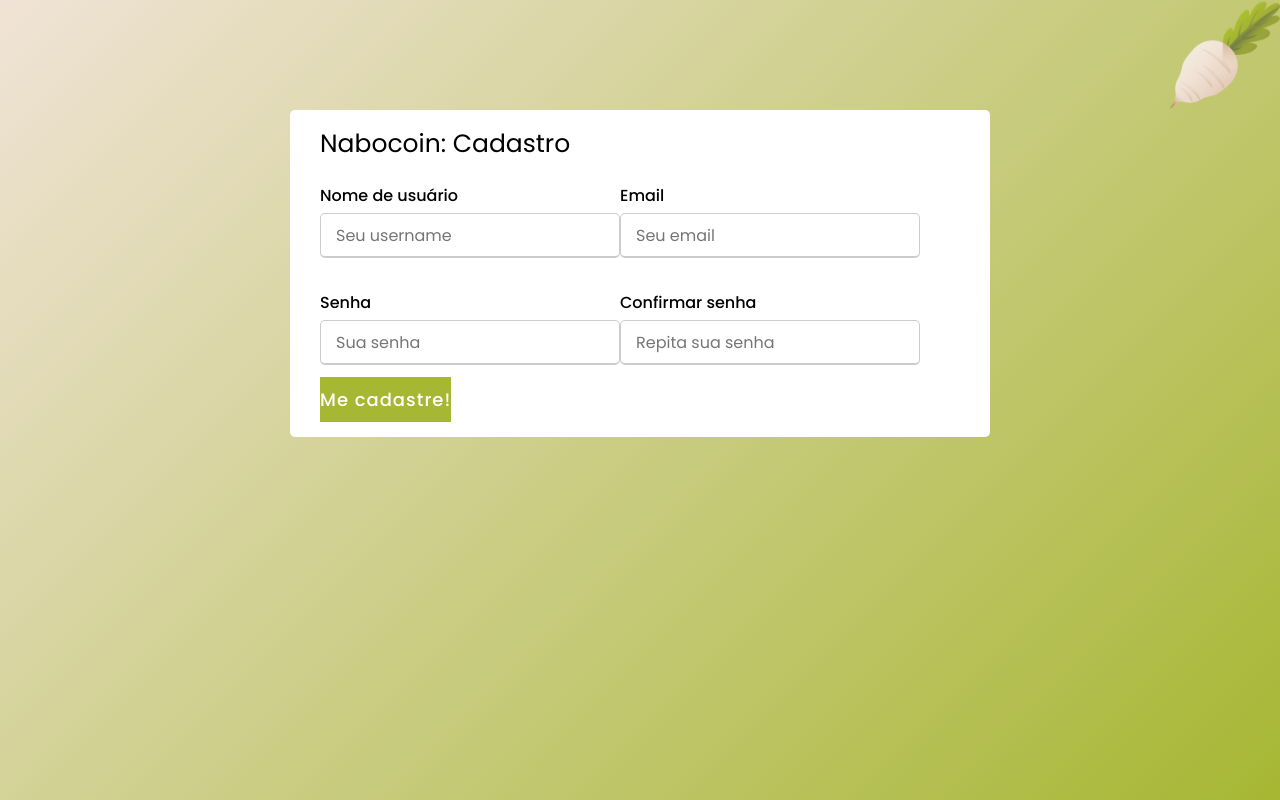
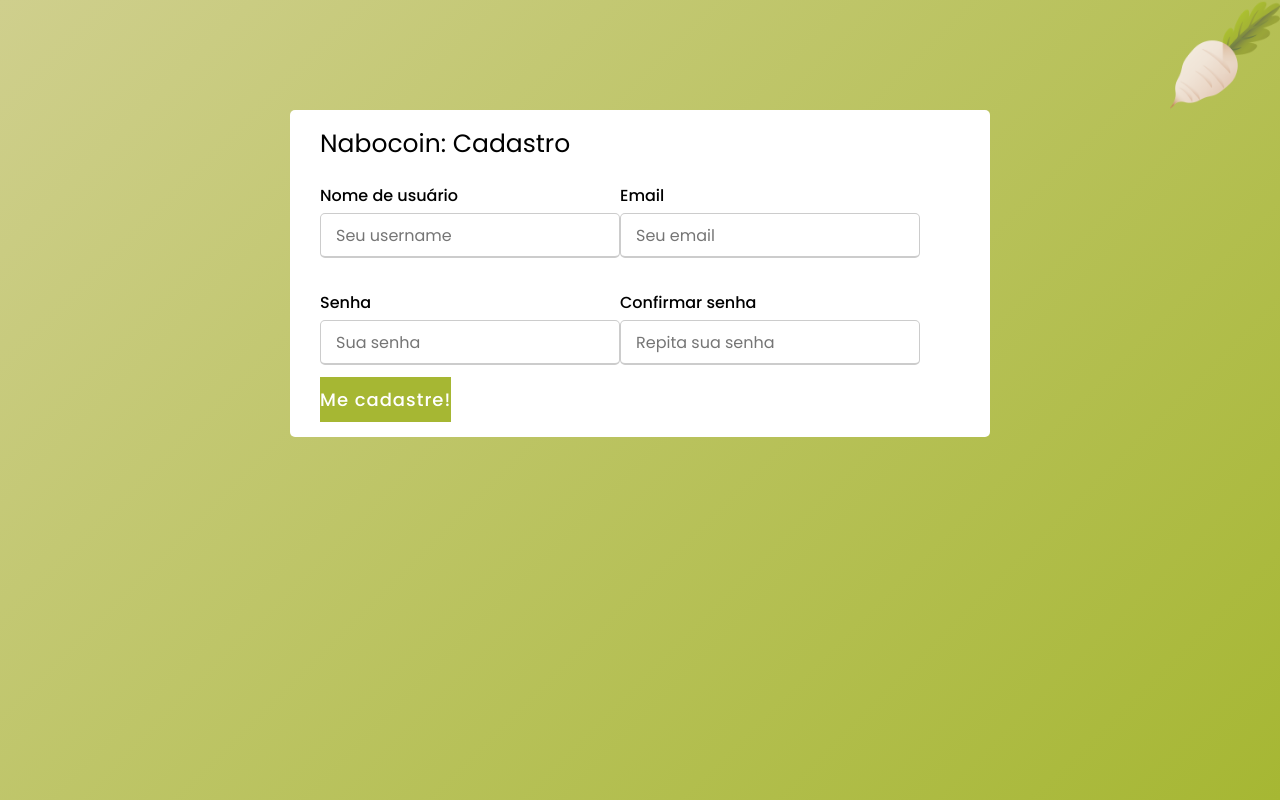
Before and after one commit to joaovillaca/NaboCoin, a Flask app: page /register in a window 1280 px wide. Run offline with Flask 2, Linux system fonts and the light colour scheme; parts of the project's set-up code (start-up, migrations or seed data) failed here and were passed over.

Commit message:
changed css color on the top left of the register page

```diff
--- a/application/static/register.css
+++ b/application/static/register.css
@@ -10,7 +10,7 @@ body{
     height: 100vh;
     justify-content: center;
     align-items: center;
-    background:  linear-gradient(-45deg, rgb(166,183,51), rgb(240,227,214));
+    background:  linear-gradient(-45deg, #a6b733, #CFCF8D);
 }
 
 .left-upper-img{
```
